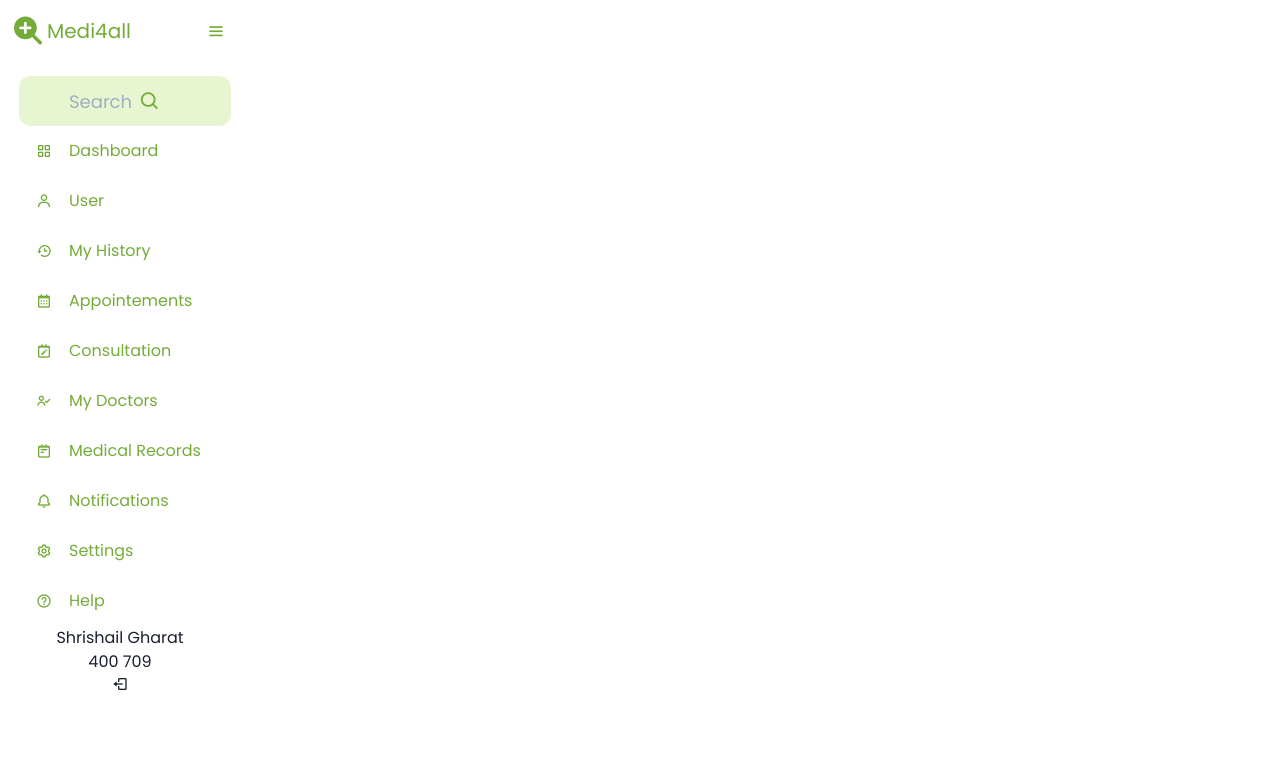
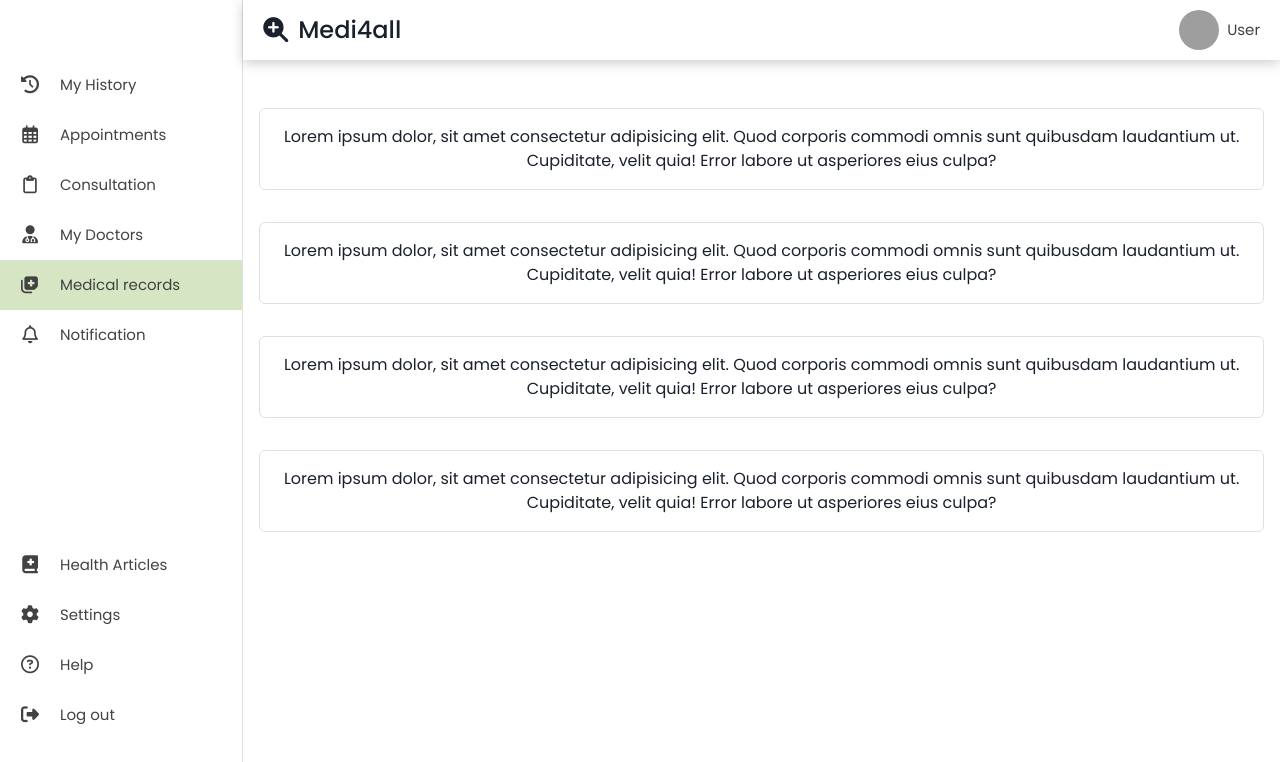
Before and after one commit to shrigharat/Medi4AllFrontend, a React (Create React App) app: page /dashboard in a window 1280 px wide. Shown: the top 762 px of the page. Built offline with nearby package versions, Linux system fonts and the light colour scheme; no server answers; grey boxes are pictures that could not be loaded.

Commit message:
Changed dashboard

```diff
--- a/src/pages/Dashboard/Dashboard.jsx
+++ b/src/pages/Dashboard/Dashboard.jsx
@@ -2,104 +2,121 @@ import React from 'react'
 import "./Dashboard.scss"
 const Dashboard = () => {
     return (
+        <div class="container">
+      <div class="sidebar">
+        <ul class="nav-links">
           <div>
-            <div class="sidebar">
-                <div class="logo_content">
-                    <div class="logo">
-                        <i class="fas fa-search-plus"></i>
-                        <div class="logo_name">Medi4all</div>
-                    </div>
-                    <i class='bx bx-menu' id="btn"></i>
-                </div>
-                <ul class="nav_list">
             <li>
-                        <i class='bx bx-search'></i>
-                        <input type="text" placeholder="Search"></input>
-
-
+              <a href="#">
+                <i class="fas fa-history"></i>
+                <span class="link_name">My History</span>
+              </a>
             </li>
             <li>
               <a href="#">
-                            <i class='bx bx-grid-alt'></i>
-                            <span class="links_name">Dashboard</span>
+                <i class="far fa-calendar-alt"></i>
+                <span class="link_name">Appointments</span>
               </a>
-
             </li>
             <li>
               <a href="#">
-                            <i class='bx bx-user'></i>
-                            <span class="links_name">User</span>
+                <i class="far fa-clipboard"></i>
+                <span class="link_name">Consultation</span>
               </a>
-
             </li>
             <li>
               <a href="#">
-                            <i class='bx bx-history'></i>
-                            <span class="links_name">My History</span>
+                <i class="fas fa-user-md"></i>
+                <span class="link_name">My Doctors</span>
               </a>
+            </li>
+            <li>
+              <a href="#" class="active">
+                <i class="fas fa-notes-medical"></i>
 
+                <span class="link_name">Medical records</span>
+              </a>
             </li>
             <li>
               <a href="#">
-                            <i class='bx bx-calendar'></i>
-                            <span class="links_name">Appointements</span>
+                <i class="far fa-bell"></i>
+                <span class="link_name">Notification</span>
               </a>
-
+            </li>
+          </div>
+          <div>
+            <li>
+              <a href="#">
+                <i class="fas fa-book-medical"></i>
+                <span class="link_name">Health Articles</span>
+              </a>
             </li>
             <li>
               <a href="#">
-                            <i class='bx bx-calendar-edit'></i>
-                            <span class="links_name">Consultation</span>
+                <i class="fas fa-cog"></i>
+                <span class="link_name">Settings</span>
               </a>
-
             </li>
             <li>
               <a href="#">
-                            <i class='bx bx-user-check'></i>
-                            <span class="links_name">My Doctors</span>
+                <i class="far fa-question-circle"></i>
+                <span class="link_name">Help</span>
               </a>
-
             </li>
             <li>
               <a href="#">
-                            <i class='bx bx-notepad'></i>
-                            <span class="links_name">Medical Records</span>
-                        </a>
-
-                    </li>
-                    <li>
-                        <a href="#">
-                            <i class='bx bx-bell'></i>
-                            <span class="links_name">Notifications</span>
-                        </a>
-
-                    </li>
-                    <li>
-                        <a href="#">
-                            <i class='bx bx-cog'></i>
-                            <span class="links_name">Settings</span>
-                        </a>
-
-                    </li>
-                    <li>
-                        <a href="#">
-                            <i class='bx bx-help-circle'></i>
-                            <span class="links_name">Help</span>
+                <i class="fas fa-sign-out-alt"></i>
+                <span class="link_name">Log out</span>
               </a>
             </li>
+          </div>
         </ul>
-                <div class="profile_content">
-                    <div class="profile">
-                        <div class="profile_details">
-                             {/* <img src="img1.png" alt=""> */}
-                            <div class ="name">Shrishail Gharat</div>
-                            <div class ="pincode">400 709</div>
       </div>
+
+      <div class="main_container">
+        <section class="header">
+          <nav>
+            <div class="sidebar-button">
+              <i class="fas fa-search-plus"></i>
+              <span class="dashboard">Medi4all</span>
             </div>
+            <div class="profile-details">
+              <img src="Prajakta.jpg" width="40px" height="40px" alt="" />
+              <span class="admin_name">User</span>
             </div>
-                <div>
-                    <i class='bx bx-log-out' id="log_out"></i>
+          </nav>
+        </section>
+
+        <section class="cards">
+          <article class="info_card">
+            <div class="text">
+              Lorem ipsum dolor, sit amet consectetur adipisicing elit. Quod
+              corporis commodi omnis sunt quibusdam laudantium ut. Cupiditate,
+              velit quia! Error labore ut asperiores eius culpa?
             </div>
+          </article>
+          <article class="info_card">
+            <div class="text">
+              Lorem ipsum dolor, sit amet consectetur adipisicing elit. Quod
+              corporis commodi omnis sunt quibusdam laudantium ut. Cupiditate,
+              velit quia! Error labore ut asperiores eius culpa?
+            </div>
+          </article>
+          <article class="info_card">
+            <div class="text">
+              Lorem ipsum dolor, sit amet consectetur adipisicing elit. Quod
+              corporis commodi omnis sunt quibusdam laudantium ut. Cupiditate,
+              velit quia! Error labore ut asperiores eius culpa?
+            </div>
+          </article>
+          <article class="info_card">
+            <div class="text">
+              Lorem ipsum dolor, sit amet consectetur adipisicing elit. Quod
+              corporis commodi omnis sunt quibusdam laudantium ut. Cupiditate,
+              velit quia! Error labore ut asperiores eius culpa?
+            </div>
+          </article>
+        </section>
       </div>
     </div>
     )
--- a/src/pages/Dashboard/Dashboard.scss
+++ b/src/pages/Dashboard/Dashboard.scss
@@ -1,122 +1,123 @@
-
-// *{
-//     padding: 0;
-//     margin: 0;
-//     box-sizing: border-box;
-//     font-family:"poppins" , sans-serif;
-// }
-// body{
-//     position: relative;
-//     min-height: 100vh;
-//     width: 100%;
-//     overflow: hidden;
-
-// }
-.sidebar{
-    position: fixed;
-    top: 0;
-    left: 0;
+.container{
+    display: flex;
     height: 100%;
-    width: 240px;
-    background:#fff;
-    padding: 6px 14px;
-
-
-    .logo_content .logo{
-        color: #75AC39;
-        display: flex;
-        height: 50px;
-        width: 100%;
-        align-items: center;
-    }
-}
-// .sidebar .logo_content .logo{
-//     color: #75AC39;
-//     display: flex;
-//     height: 50px;
-//     width: 100%;
-//     align-items: center;
-// }
-.logo_content .logo i{
-    font-size: 28px;
-    margin-right: 5px;
+    width: 100%;
 
 }
-.logo_content .logo .logo_name{
-    font-size:20px ;
-    font-weight: 400;
+.main_container{
+    width: 100%;
+    display: flex;
+    flex-direction: column;
 
 }
-.sidebar #btn{
-    position: absolute;
-    color: #75AC39;
-    left:90%;
-    top:6px;
-    font-size: 20px;
-    height: 50px;
-    width: 50px;
-    text-align: center;
-    line-height: 50px;
-    transform: translate(-50%);
+.sidebar{
+    /* position: fixed; */
+    height: 100%;
+    width: 300px;
+    background:#fff;
+    border-right:1px solid #E0E0E0 ;
+    /* box-shadow: 0px 3px 12px rgba(0,0,0,0.2); */
+}
+.sidebar .nav-links{
 
+    padding-top: 60px;
+    padding-bottom: 60px;
+    display: flex;
+    flex-direction: column;
+    height: 100%;
+    justify-content:space-between;
 }
-.sidebar ul{
-    margin-top: 20px;
-
-}
-.sidebar ul li{
-    position: relative;
+.sidebar .nav-links li{
     height: 50px;
     width: 100%;
-    margin: 0 5px;
     list-style: none;
-    line-height: 50px;
-    border-radius: 12px;
 }
-.sidebar ul li input{
-    position: absolute;
+.sidebar .nav-links li a{
+
     height: 100%;
-    width:100%;
-    left: 0;
-    top:0;
-    border-radius: 12px;
-    outline: none;
-    border:none;
-    background:#E7F6D1;
-    padding-left: 50px;
-    font-size: 18px;
-    color:#75AC39;
-
-}
-.sidebar ul li .bx-search{
-    position: absolute;
-    z-index:99;
-    color:#75AC39 ;
-    font-size: 22px;
-}
-.sidebar ul li a{
-    color: #75AC39;
-    border-radius: 12px;
-
+    width: 100%;
     display: flex;
     align-items: center;
+    color: #424242;
     text-decoration: none;
     transition: all 0.4s ease;
 
 }
-.sidebar ul li a:hover{
-    color:#005166;
-    background: #F6FBEE;
+.sidebar .nav-links li a.active{
+    background:#d6e6c4 !important;
+}
+.sidebar .nav-links li a:hover{
+    background:#EEEEEE;
+}
+.sidebar .nav-links li a i{
+    min-width: 60px;
+    text-align: center;
+    color: #424242;
+    font-size: 18px;
 
 }
-.sidebar ul li  i{
-    height: 50px;
-    min-width:50px;
-    border-radius: 12px;
-    line-height: 50px;
-    text-align:center;
+.sidebar .nav-links li a .link_name{
+    color:#424242 ;
+    font-size: 15px;
+    font-weight: 400;
 
 }
-.sidebar .profile_content{
+.header{
+    /* background:#fff; */
+
+    width: 100%;
+
 
 }
+.header nav{
+    height: 60px;
+    background:#fff;
+    box-shadow: 0px 3px 12px rgba(0,0,0,0.2);
+    margin-bottom: 1rem;
+    padding: 0 20px;
+    display: flex;
+    align-items: center;
+    justify-content: space-between;
+}
+.header nav .sidebar-button{
+    display: flex;
+    align-items: center;
+    font-size: 24px;
+    font-weight: 500;
+}
+.header nav .sidebar-button i{
+    font-size: 25px;
+    margin-right: 10px;
+}
+.header nav .profile-details{
+    height: 50px;
+    display: flex;
+    align-items: center;
+    min-width: 80px;
+}
+.header nav .profile-details img{
+    height: 40px;
+    width: 40px;
+    object-fit: 6px;
+    border-radius: 50%;
+    margin-right: .5rem;
+
+}
+.header nav .profile-details .admin_name{
+    color:#424242 ;
+    font-size: 15px;
+    font-weight: 400;
+
+}
+.cards{
+    height:100%;
+    background:#fff;
+
+}
+.cards .info_card{
+    background: #fff;
+    padding: 1rem;
+    margin:2rem 1rem;
+    border:1px solid #E0E0E0 ;
+    border-radius: 6px;
+}
```
Lines whose indentation alone changed are shown as unchanged.
